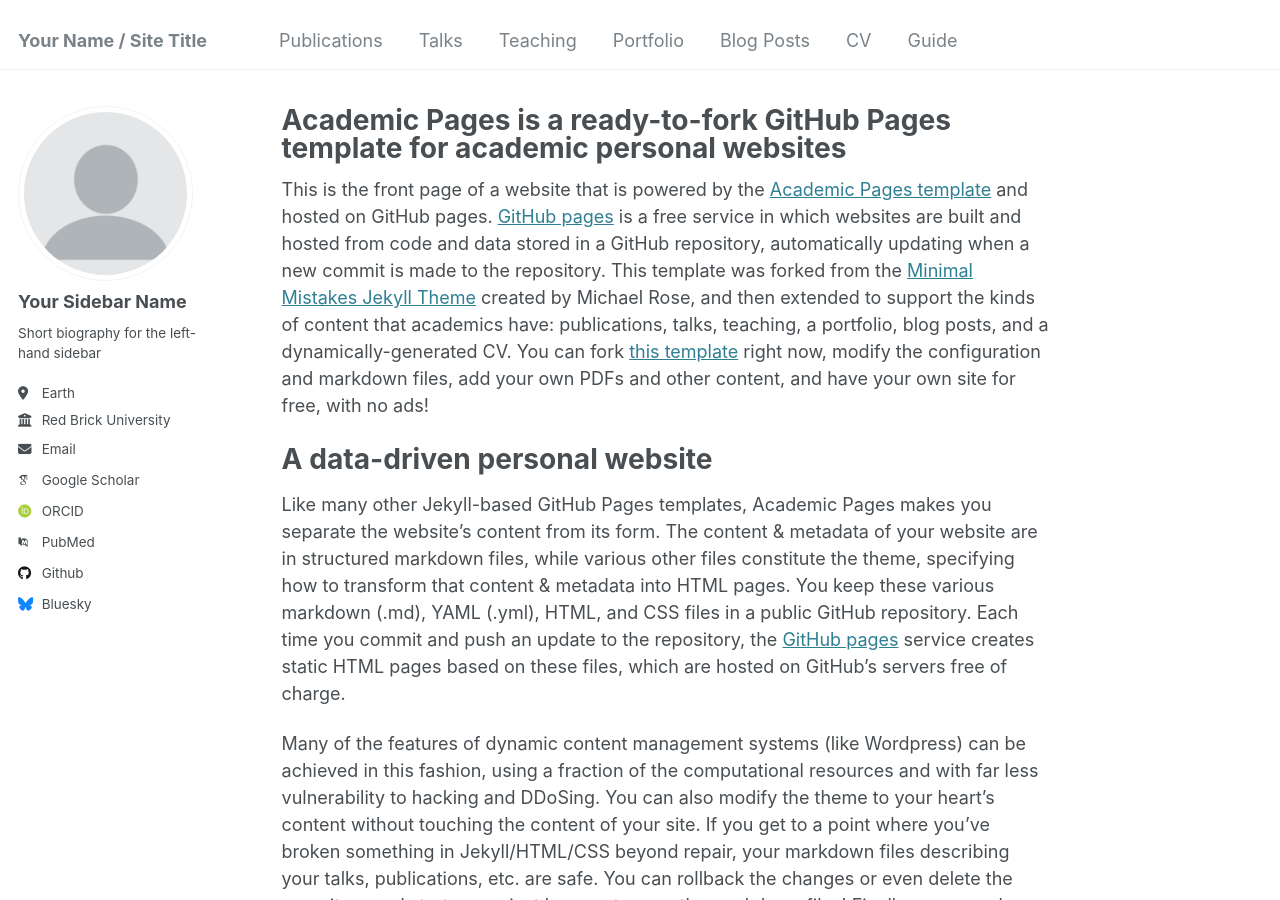
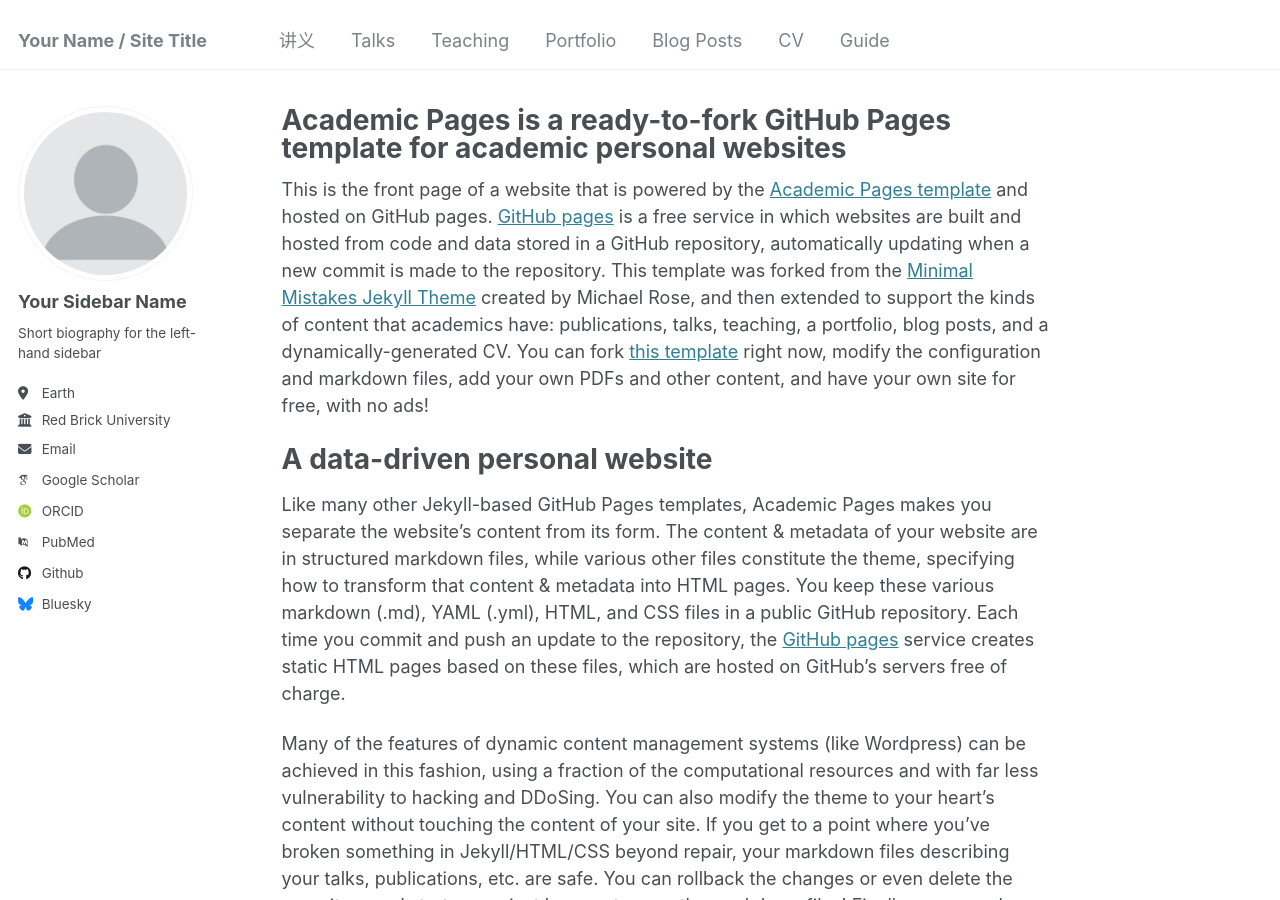
Before and after one commit to YunbiaoSun/YunbiaoSun.github.io, a Jekyll site: the page built from _pages/about.md, in a window 1280 px wide and 900 px high. Built offline with Jekyll 4.4.1, drawn with Linux system fonts in a browser that asks for light colours; some web fonts are replaced.

Commit message:
更改首页标签

```diff
--- a/_data/navigation.yml
+++ b/_data/navigation.yml
@@ -5,7 +5,7 @@
 # prevent it from being included in the site.
 
 main:
-  - title: "Publications"
+  - title: "讲义"
     url: /publications/
 
   - title: "Talks"
```
